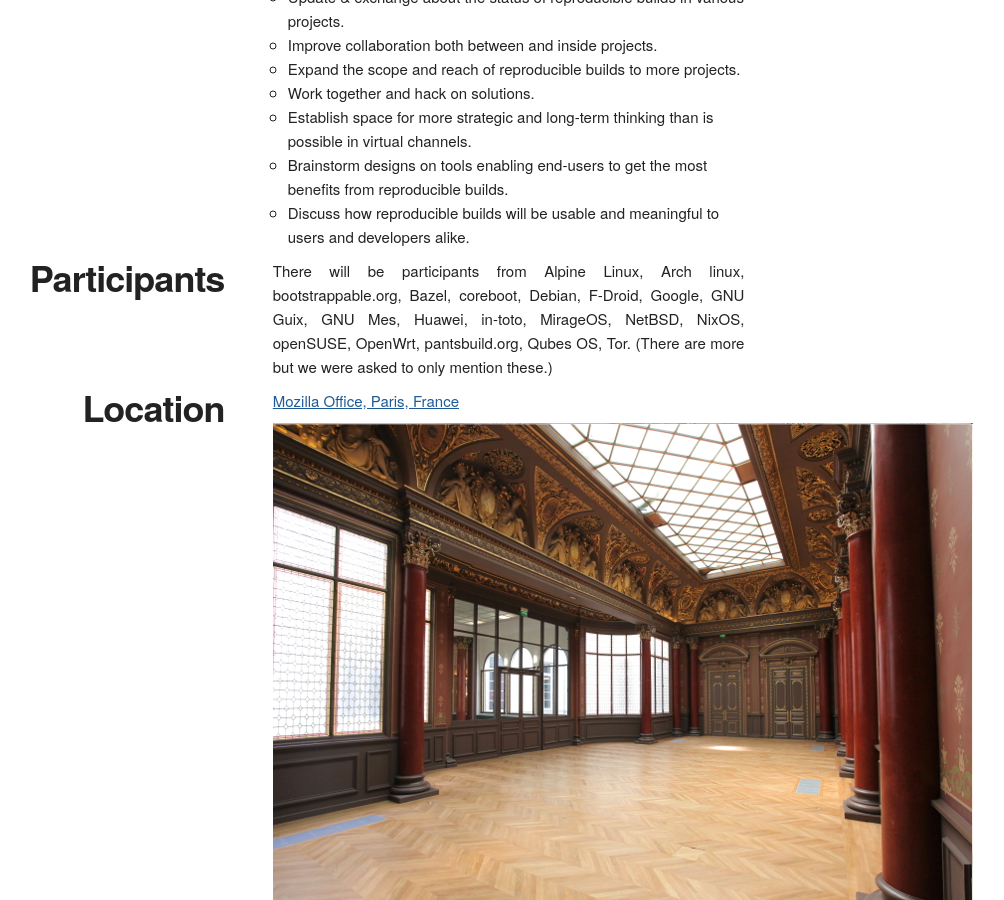
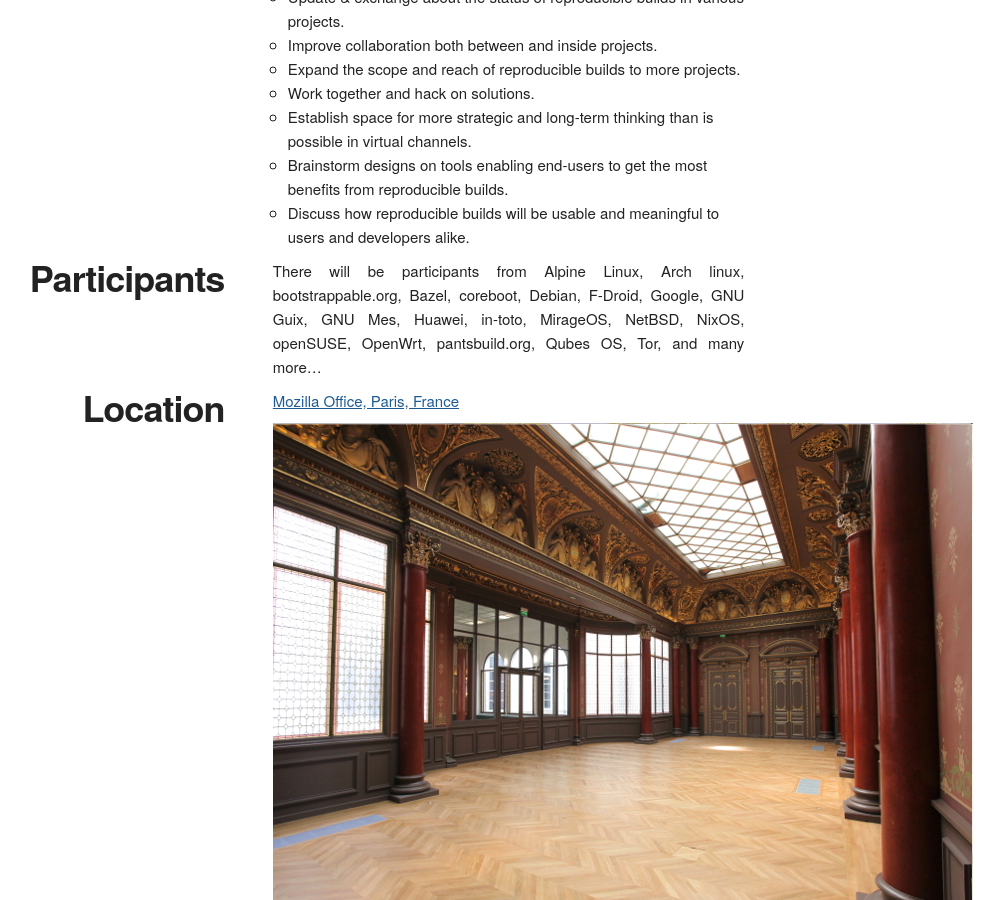
Before and after one commit to prototypefund/reproducible-website, a Jekyll site: the page built from _events/paris2018.html, in a window 1280 px wide and 900 px high, scrolled down 483 px. Shown: the whole window, without its empty margins (220-1224 px from the left). Built offline with Jekyll 4.4.1, drawn with Linux system fonts in a browser that asks for light colours; some web fonts are replaced.

Commit message:
_events/paris2018.html: Probably no need to mention the privacy angle, it sounds unnecessarily scary.

```diff
--- a/_events/paris2018.html
+++ b/_events/paris2018.html
@@ -47,7 +47,7 @@ event_summary: A three-day workshop to continue and grow the Reproducible Builds
   </div>
   <div class="eight columns text">
     <p>
-      There will be participants from Alpine Linux, Arch linux, bootstrappable.org, Bazel, coreboot, Debian, F-Droid, Google, GNU Guix, GNU Mes, Huawei, in-toto, MirageOS, NetBSD, NixOS, openSUSE, OpenWrt, pantsbuild.org, Qubes OS, Tor. (There are more but we were asked to only mention these.)
+      There will be participants from Alpine Linux, Arch linux, bootstrappable.org, Bazel, coreboot, Debian, F-Droid, Google, GNU Guix, GNU Mes, Huawei, in-toto, MirageOS, NetBSD, NixOS, openSUSE, OpenWrt, pantsbuild.org, Qubes OS, Tor, and many more&hellip;
       <br />
     </p>
     <!-- img style="margin-top: 10px; vertical-align: top;" src="{{ "/images/groupphoto_rws3_berlin_2017_small.png" | prepend: site.baseurl }}" alt="Reproducible Summit 3 in Berlin 2017" / -->
```
